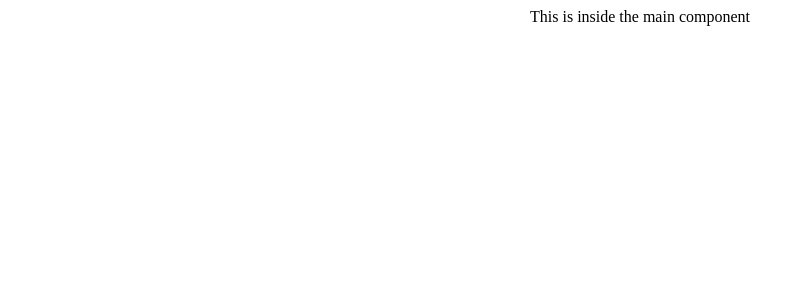
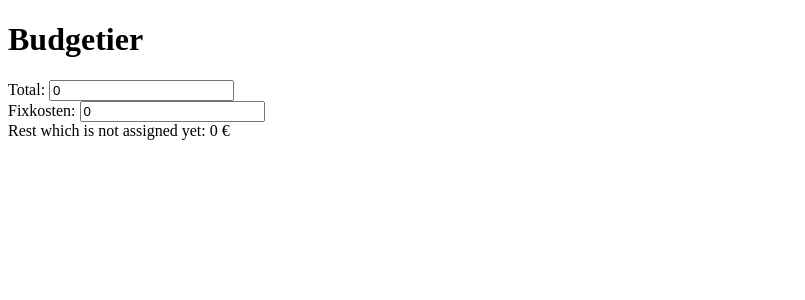
Before and after one commit to WendtOle/budgetier, a SvelteKit app: page / in a window 1280 px wide. Shown: the top 300 px of the page, without its empty margins (0-805 px from the left). Built offline with nearby package versions, Linux system fonts and the light colour scheme.

Commit message:
Add demo inputs and calculation

```diff
--- a/src/routes/+page.svelte
+++ b/src/routes/+page.svelte
@@ -1,4 +1,5 @@
 <script>
+	import { total, fixCosts } from '../store';
 </script>
 
 <svelte:head>
@@ -6,14 +7,20 @@
 	<meta name="description" content="Simple budgetier app - Budgetier" />
 </svelte:head>
 
-<section>This is inside the main component</section>
-
-<style>
-	section {
-		display: flex;
-		flex-direction: column;
-		justify-content: center;
-		align-items: center;
-		flex: 0.6;
-	}
-</style>
+<h1>Budgetier</h1>
+<div>
+	<div>
+		<label for="total">Total:</label>
+		<input id="total" type="number" bind:value={$total} />
+	</div>
+	<div>
+		<label for="total">Fixkosten:</label>
+		<input id="total" type="number" bind:value={$fixCosts} />
+		{#if $total !== 0}
+			<span>{(($fixCosts / $total) * 100).toPrecision(3)} % of total budget</span>
+		{/if}
+	</div>
+	<div>
+		<span>Rest which is not assigned yet: {$total - $fixCosts} €</span>
+	</div>
+</div>
--- /dev/null
+++ b/src/store.ts
@@ -0,0 +1,4 @@
+import { writable } from 'svelte/store';
+
+export const total = writable(0);
+export const fixCosts = writable(0);
```
